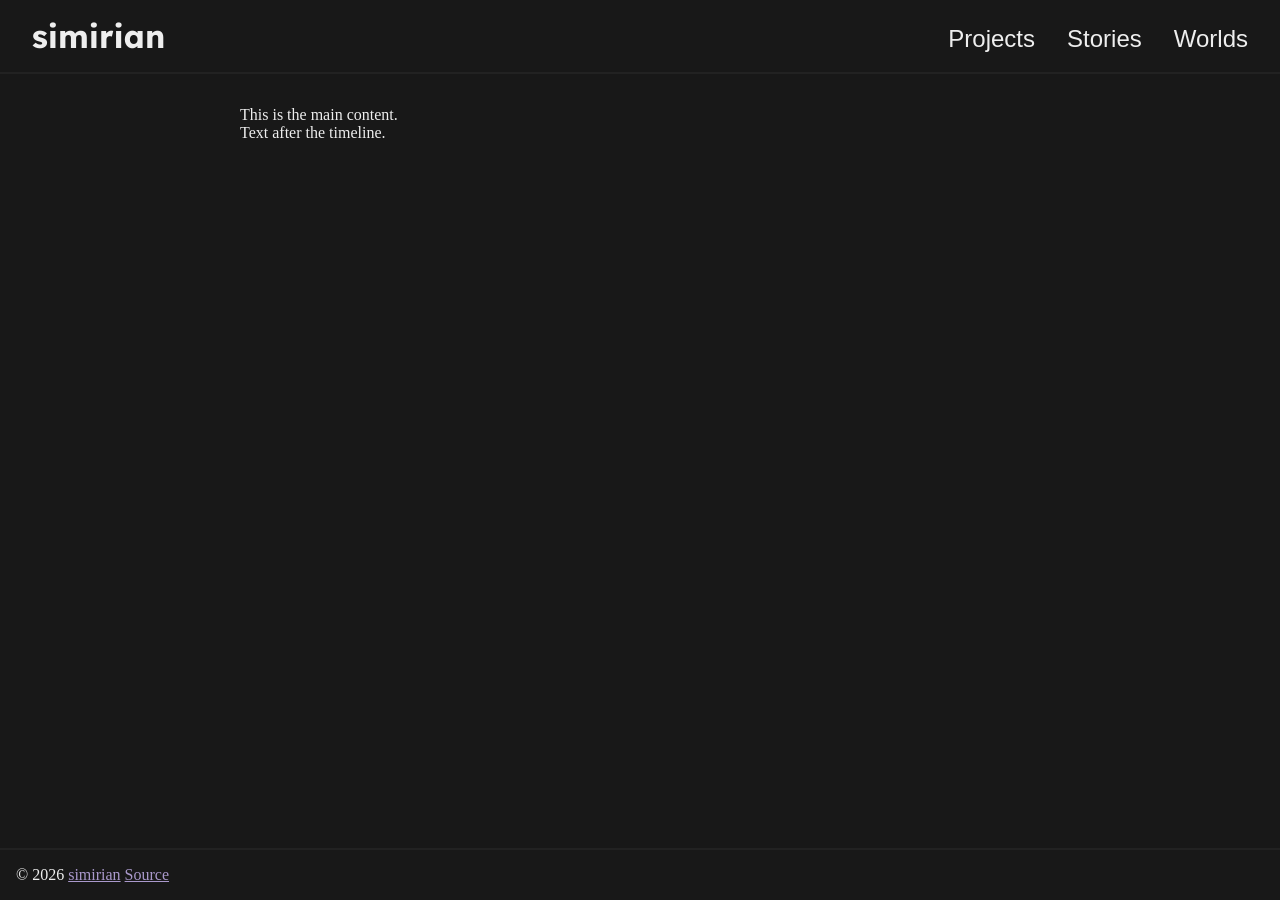
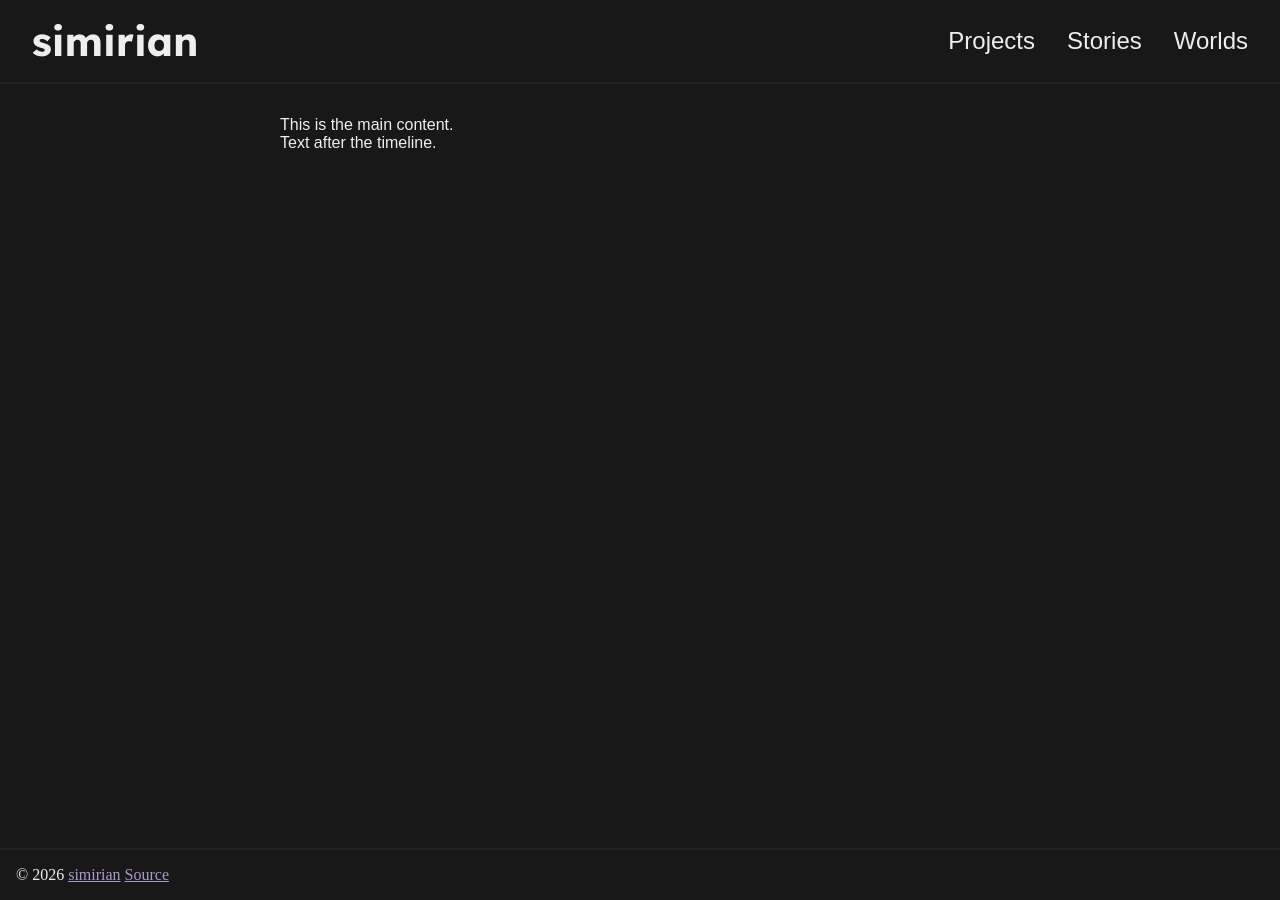
Before and after one commit to simirian/simirian.github.io, a Jekyll site: the page built from writing/god-project.html, in a window 1280 px wide. Built offline with Jekyll 4.4.1, drawn with Linux system fonts in a browser that asks for light colours; some web fonts are replaced; a script that is not in the unit is left out.

Commit message:
refactor: rearrange default layout and styles
Moved the main wrapper into the default layout, I'll probably need to do
something to allow inheritors to customize the CSS layout somehow. as of
now though, it's good enough.

```diff
--- a/_layouts/default.html
+++ b/_layouts/default.html
@@ -3,25 +3,32 @@
   <head>
     <meta charset="utf-8">
     <title>{{ page.title }}</title>
+
     <link rel="stylesheet" href="/css/main.css">
     <link rel="icon" type="image/svg" href="/ico.svg">
 
     <!-- fonts -->
     <link rel="preconnect" href="https://fonts.googleapis.com">
     <link rel="preconnect" href="https://fonts.gstatic.com" crossorigin>
-    <link href="https://fonts.googleapis.com/css2?family=Lexend:wght@700&family=Martel+Sans:wght@200;300;400&display=swap" rel="stylesheet">
-    <link href="https://fonts.googleapis.com/css2?family=JetBrains+Mono&family=Lexend:wght@700&family=Martel+Sans&display=swap" rel="stylesheet">
+    <link href="https://fonts.googleapis.com/css2?family=JetBrains+Mono&family=Lexend:wght@700&family=Martel+Sans&family=Rubik&family=Spectral&display=swap" rel="stylesheet">
+
+    <!-- scripts -->
+    {% if page.use-timeline %}
+    <script src="/scripts/timeline.js" type="module"></script>
+    {% endif %}
   </head>
   <body>
     <header>
-      <h1> simirian</h1>
+      <h1>simirian</h1>
       <nav>
-        <p><a href="/projects">Projects</a></p>
-        <p><a href="/stories">Stories</a></p>
-        <p><a href="/worlds">Worlds</a></p>
+        <a href="/projects">Projects</a>
+        <a href="/stories">Stories</a>
+        <a href="/worlds">Worlds</a>
       </nav>
     </header>
-    {{content}}
+    <main>
+      {{content}}
+    </main>
     <footer>
       &copy; 2026
       <a href="https://github.com/simirian">simirian</a>
--- a/css/main.scss
+++ b/css/main.scss
@@ -8,7 +8,6 @@ $foreground-color: #eee;
 $code-color: #aaa;
 $link-color: #a9c;
 
-@import url('https://fonts.googleapis.com/css2?family=Lexend&display=swap');
 @import "cards";
 
 * {
@@ -39,18 +38,16 @@ header {
     font-size: 2rem;
   }
   h1 {
-    font-family: Lexend, sans-serif;
+    font: 2.5rem Lexend, sans-serif;
   }
   nav {
     display: flex;
   }
-  p {
+  a {
+    display: block;
     padding-inline: 1rem;
-  }
-  a {
     color: $foreground-color;
     font: 1.5rem Martel Sans, sans-serif;
-    margin-block: auto;
     text-decoration: none;
   }
 }
@@ -79,6 +76,14 @@ pre {
   overflow: scroll;
 }
 
+p {
+  font-family: Martel Sans, sans-serif;
+}
+
+h1, h2, h3, h4, h5, h6 {
+  font-family: Spectral, serif;
+}
+
 .hide {
   display: none;
 }
--- a/index.html
+++ b/index.html
@@ -3,7 +3,6 @@ layout: default
 title: simirian's site
 ---
 <link rel="stylesheet" href="/css/index.css" />
-<main class="index-main">
 <section class="focus">
   <h1>&thinsp;simirian.</h1>
   <p>Code, Biology, Chemistry, Writing, and Art.</p>
@@ -22,4 +21,3 @@ title: simirian's site
     caption = "Not sure what else to put here. Once this site is more set up, these cards will have exemplary pages from each of the main categories in the top nav bar."
   %}
 </section>
-</main>
```
Lines whose indentation alone changed are shown as unchanged.
